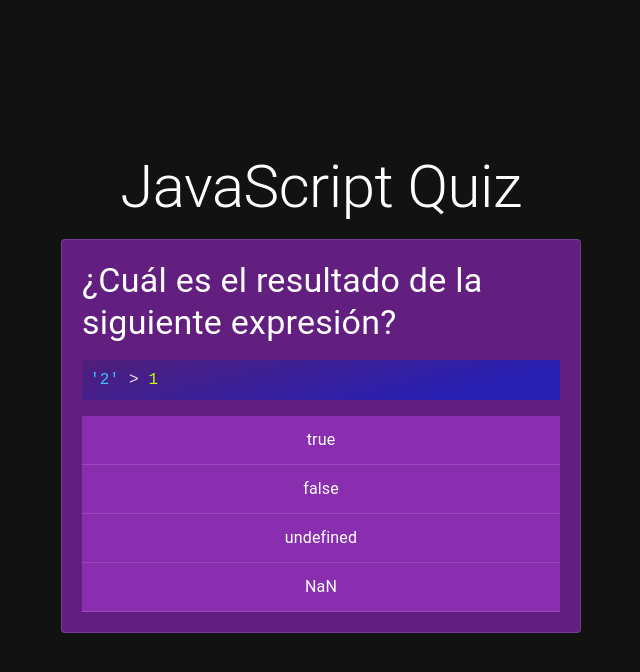
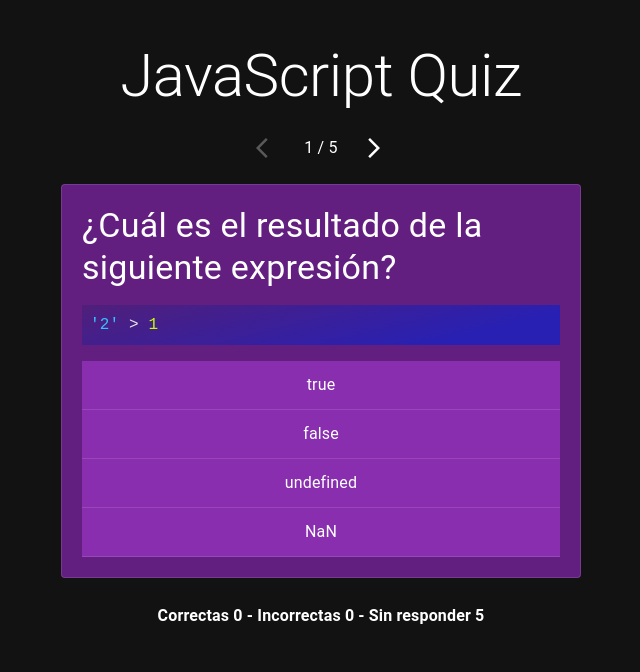
Before and after one commit to fabrinucci/simple-projects, a React (Vite) app in the folder projects/javascript-quiz-zustand/: page / in a window 1280 px wide. Both pictures are taken after a click on the button "EMPEZAR". Shown: the top 672 px of the page, without its empty margins (319-959 px from the left). Built offline with nearby package versions, Linux system fonts and the light colour scheme.

Commit message:
Add footer with questions data

```diff
--- a/projects/javascript-quiz-zustand/src/App.tsx
+++ b/projects/javascript-quiz-zustand/src/App.tsx
@@ -32,7 +32,7 @@
 					</Stack>
 					<Stack
 						padding={2}
-						direction='row'
+						direction='column'
 						gap={2}
 						alignItems='center'
 						justifyContent='center'>
--- /dev/null
+++ b/projects/javascript-quiz-zustand/src/components/Footer.tsx
@@ -0,0 +1,16 @@
+import { useQuestionsData } from '../hooks/useQuestionsData';
+
+export const Footer = () => {
+	const { correct, incorrect, unanswered } = useQuestionsData();
+	return (
+		<footer
+			style={{
+				display: 'flex',
+				flexDirection: 'column',
+				gap: '10px',
+				marginTop: '10px',
+			}}>
+			<strong>{`Correctas ${correct} - Incorrectas ${incorrect} - Sin responder ${unanswered}`}</strong>
+		</footer>
+	);
+};
--- a/projects/javascript-quiz-zustand/src/components/Game.tsx
+++ b/projects/javascript-quiz-zustand/src/components/Game.tsx
@@ -1,14 +1,38 @@
+import { IconButton, Stack, Typography } from '@mui/material';
+import { ArrowBackIos, ArrowForwardIos } from '@mui/icons-material';
 import { useQuestionsStore } from '../store/questions.store';
 import { Question } from './Question';
+import { Footer } from './Footer';
 
 export const Game = () => {
 	const questions = useQuestionsStore((state) => state.questions);
 	const currentQuestion = useQuestionsStore((state) => state.currentQuestion);
+	const getPrevQuestion = useQuestionsStore((state) => state.getPrevQuestion);
+	const getNextQuestion = useQuestionsStore((state) => state.getNextQuestion);
+
 	const questionInfo = questions[currentQuestion];
 
 	return (
 		<>
+			<Stack
+				direction='row'
+				gap={2}
+				alignItems='center'
+				justifyContent='center'>
+				<IconButton onClick={getPrevQuestion} disabled={currentQuestion === 0}>
+					<ArrowBackIos />
+				</IconButton>
+				<Typography>
+					{currentQuestion + 1} / {questions.length}
+				</Typography>
+				<IconButton
+					onClick={getNextQuestion}
+					disabled={currentQuestion === questions.length - 1}>
+					<ArrowForwardIos />
+				</IconButton>
+			</Stack>
 			<Question info={questionInfo} />
+			<Footer />
 		</>
 	);
 };
--- a/projects/javascript-quiz-zustand/src/components/Question.tsx
+++ b/projects/javascript-quiz-zustand/src/components/Question.tsx
@@ -26,7 +26,6 @@
 
 export const Question = ({ info }: { info: IQuestion }) => {
 	const selectedAnswer = useQuestionsStore((state) => state.selectedAnswer);
-
 	const handleSelectedAnswer = (asnwerIndex: number) => () => {
 		selectedAnswer(info.id, asnwerIndex);
 	};
@@ -38,7 +37,6 @@
 				bgcolor: '#8125a9bc',
 			}}
 			variant='outlined'>
-			<div key={info.id}>
 			<Typography variant='h4'>{info.question}</Typography>
 			<SyntaxHighlighter language='javascript' style={gradientDark}>
 				{info.code}
@@ -61,7 +59,6 @@
 					</ListItem>
 				))}
 			</List>
-			</div>
 		</Card>
 	);
 };
--- /dev/null
+++ b/projects/javascript-quiz-zustand/src/hooks/useQuestionsData.tsx
@@ -0,0 +1,16 @@
+import { useQuestionsStore } from '../store/questions.store';
+
+export const useQuestionsData = () => {
+	const questions = useQuestionsStore((state) => state.questions);
+	let correct = 0;
+	let incorrect = 0;
+	let unanswered = 0;
+
+	questions.forEach((question) => {
+		if (question.isCorrectUserAnswer == null) return unanswered++;
+		if (question.isCorrectUserAnswer === true) return correct++;
+		if (question.isCorrectUserAnswer === false) return incorrect++;
+	});
+
+	return { correct, incorrect, unanswered };
+};
--- a/projects/javascript-quiz-zustand/src/index.css
+++ b/projects/javascript-quiz-zustand/src/index.css
@@ -5,8 +5,8 @@
 
 body {
 	margin: 0;
+	padding: 40px 20px;
 	display: flex;
-	align-items: center;
 	justify-content: center;
 	min-width: 320px;
 	min-height: 100vh;
--- a/projects/javascript-quiz-zustand/src/store/questions.store.ts
+++ b/projects/javascript-quiz-zustand/src/store/questions.store.ts
@@ -5,8 +5,11 @@
 interface QuestionsState {
 	questions: Question[];
 	currentQuestion: number;
+
 	fetchQuestions: (limit: number) => Promise<void>;
 	selectedAnswer: (questionId: number, answerIndex: number) => void;
+	getPrevQuestion: () => void;
+	getNextQuestion: () => void;
 }
 
 export const useQuestionsStore = create<QuestionsState>()((set, get) => ({
@@ -37,4 +40,24 @@
 
 		set({ questions: newQuestions });
 	},
+
+	getPrevQuestion() {
+		const { currentQuestion } = get();
+		const prevQuestion = currentQuestion - 1;
+		if (currentQuestion === 0) return;
+
+		set({
+			currentQuestion: prevQuestion,
+		});
+	},
+
+	getNextQuestion() {
+		const { questions, currentQuestion } = get();
+		const nextQuestion = currentQuestion + 1;
+		if (questions.length === nextQuestion) return;
+
+		set({
+			currentQuestion: nextQuestion,
+		});
+	},
 }));
```
Lines whose indentation alone changed are shown as unchanged.
